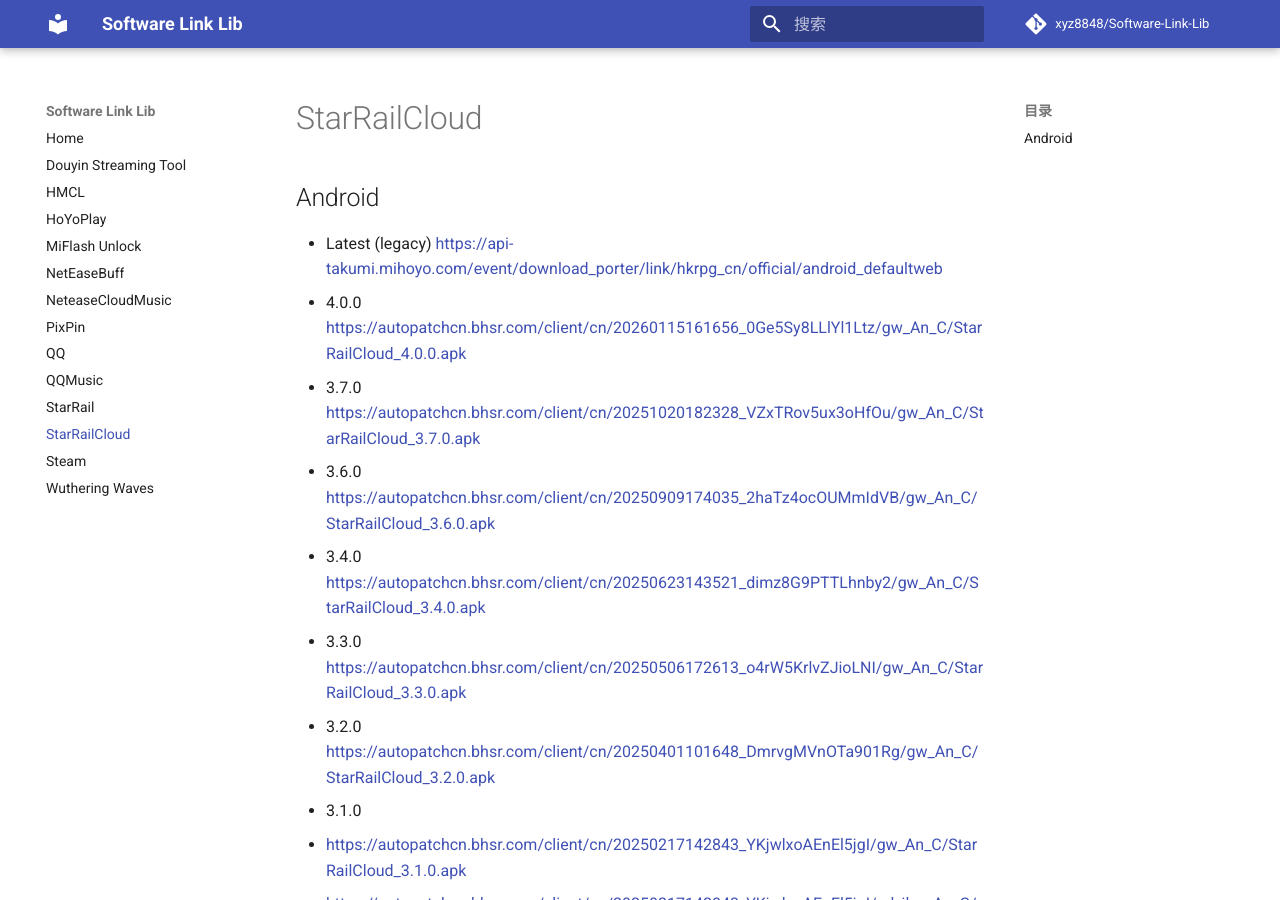
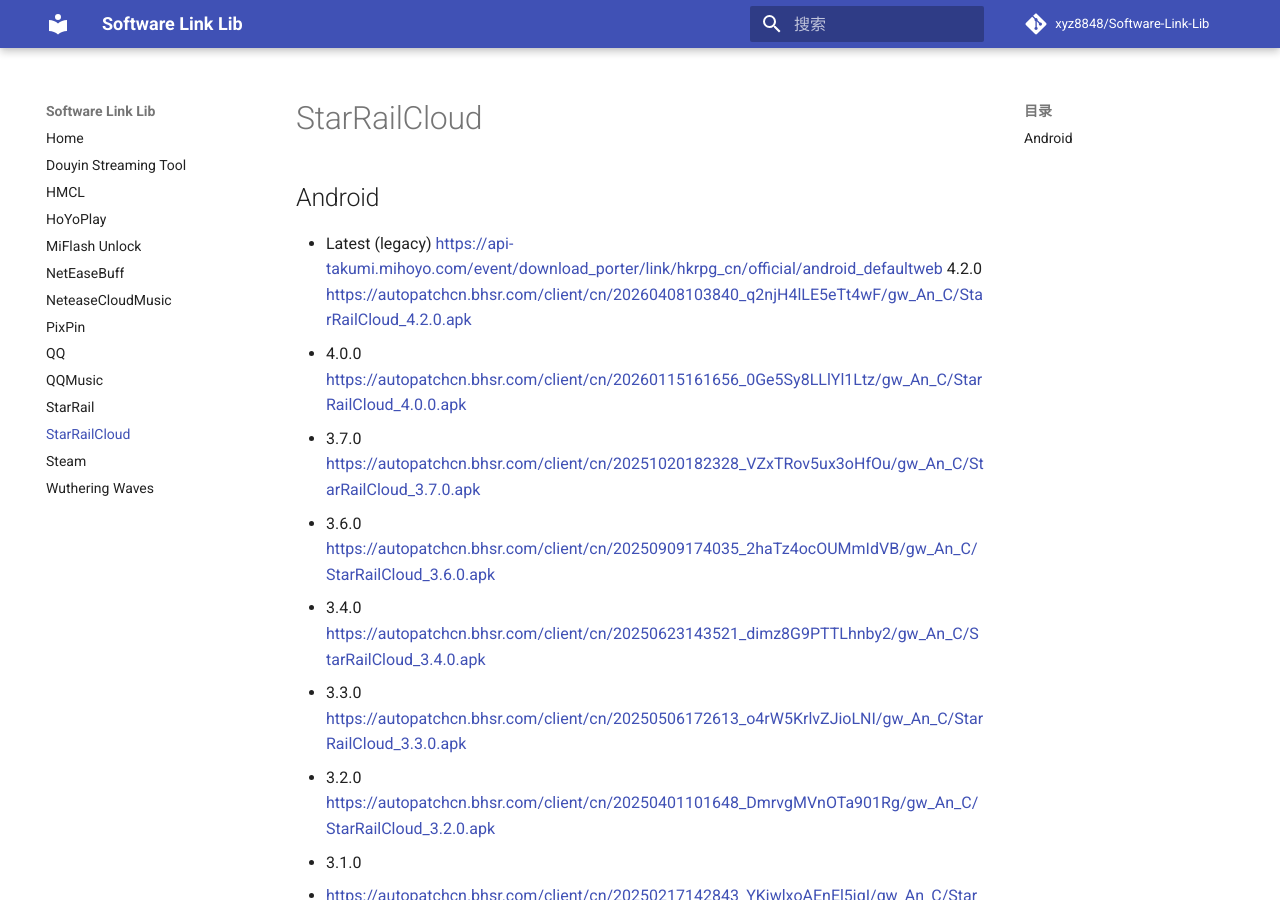
Before and after one commit to xyz8848/Software-Link-Lib, an MkDocs documentation site: the page built from docs/StarRailCloud.md, in a window 1280 px wide and 900 px high. Built offline with MkDocs 1.6.1 and Material for MkDocs 9.7.7, drawn with Linux system fonts in a browser that asks for light colours; comment, search, counter and statistics services are not loaded.

Commit message:
Add download link for StarRailCloud version 4.2.0
Added download link for version 4.2.0 of StarRailCloud.

```diff
--- a/docs/StarRailCloud.md
+++ b/docs/StarRailCloud.md
@@ -2,6 +2,7 @@
 
 ## Android
 - Latest (legacy) [https://api-takumi.mihoyo.com/event/download_porter/link/hkrpg_cn/official/android_defaultweb](https://api-takumi.mihoyo.com/event/download_porter/link/hkrpg_cn/official/android_defaultweb)
+  4.2.0 [https://autopatchcn.bhsr.com/client/cn/20260408103840_q2njH4lLE5eTt4wF/gw_An_C/StarRailCloud_4.2.0.apk](https://autopatchcn.bhsr.com/client/cn/20260408103840_q2njH4lLE5eTt4wF/gw_An_C/StarRailCloud_4.2.0.apk)
 - 4.0.0 [https://autopatchcn.bhsr.com/client/cn/20260115161656_0Ge5Sy8LLlYl1Ltz/gw_An_C/StarRailCloud_4.0.0.apk](https://autopatchcn.bhsr.com/client/cn/20260115161656_0Ge5Sy8LLlYl1Ltz/gw_An_C/StarRailCloud_4.0.0.apk)
 - 3.7.0 [https://autopatchcn.bhsr.com/client/cn/20251020182328_VZxTRov5ux3oHfOu/gw_An_C/StarRailCloud_3.7.0.apk](https://autopatchcn.bhsr.com/client/cn/20251020182328_VZxTRov5ux3oHfOu/gw_An_C/StarRailCloud_3.7.0.apk)
 - 3.6.0 [https://autopatchcn.bhsr.com/client/cn/20250909174035_2haTz4ocOUMmIdVB/gw_An_C/StarRailCloud_3.6.0.apk](https://autopatchcn.bhsr.com/client/cn/20250909174035_2haTz4ocOUMmIdVB/gw_An_C/StarRailCloud_3.6.0.apk)
```
